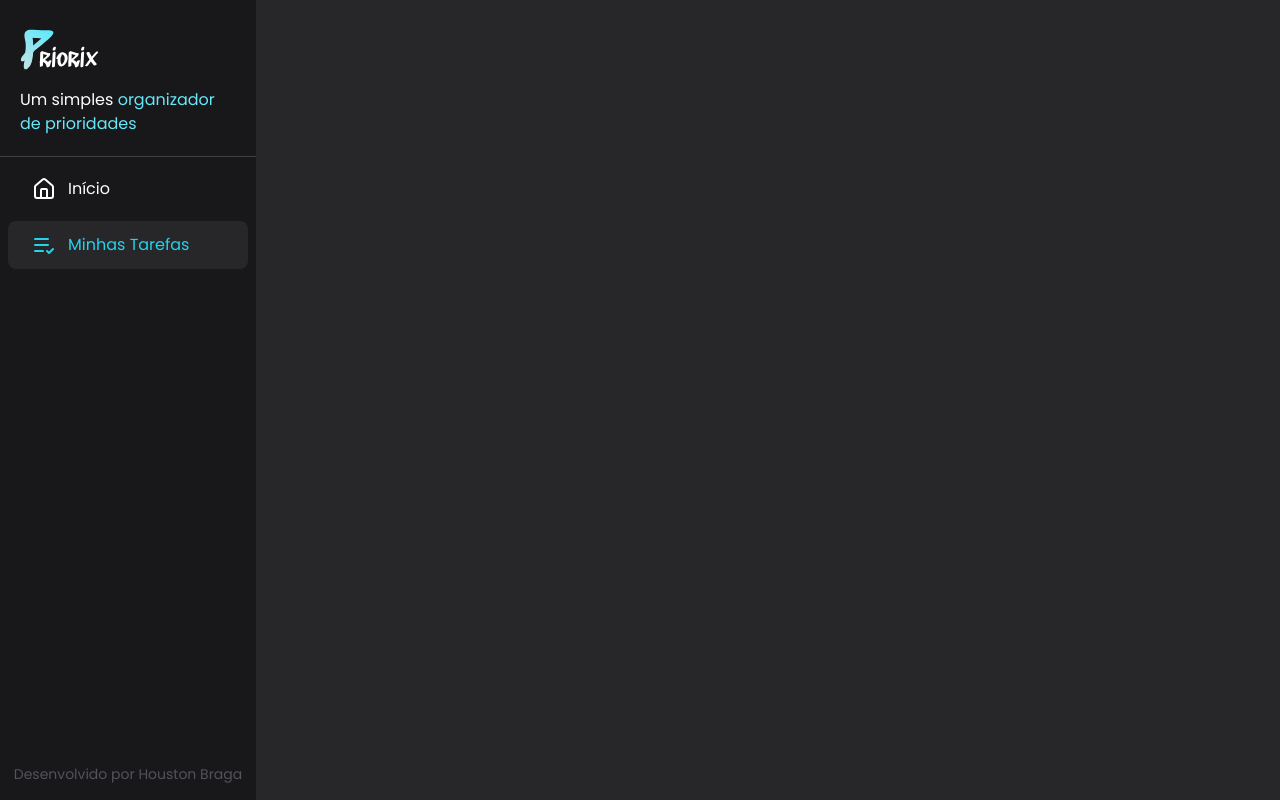
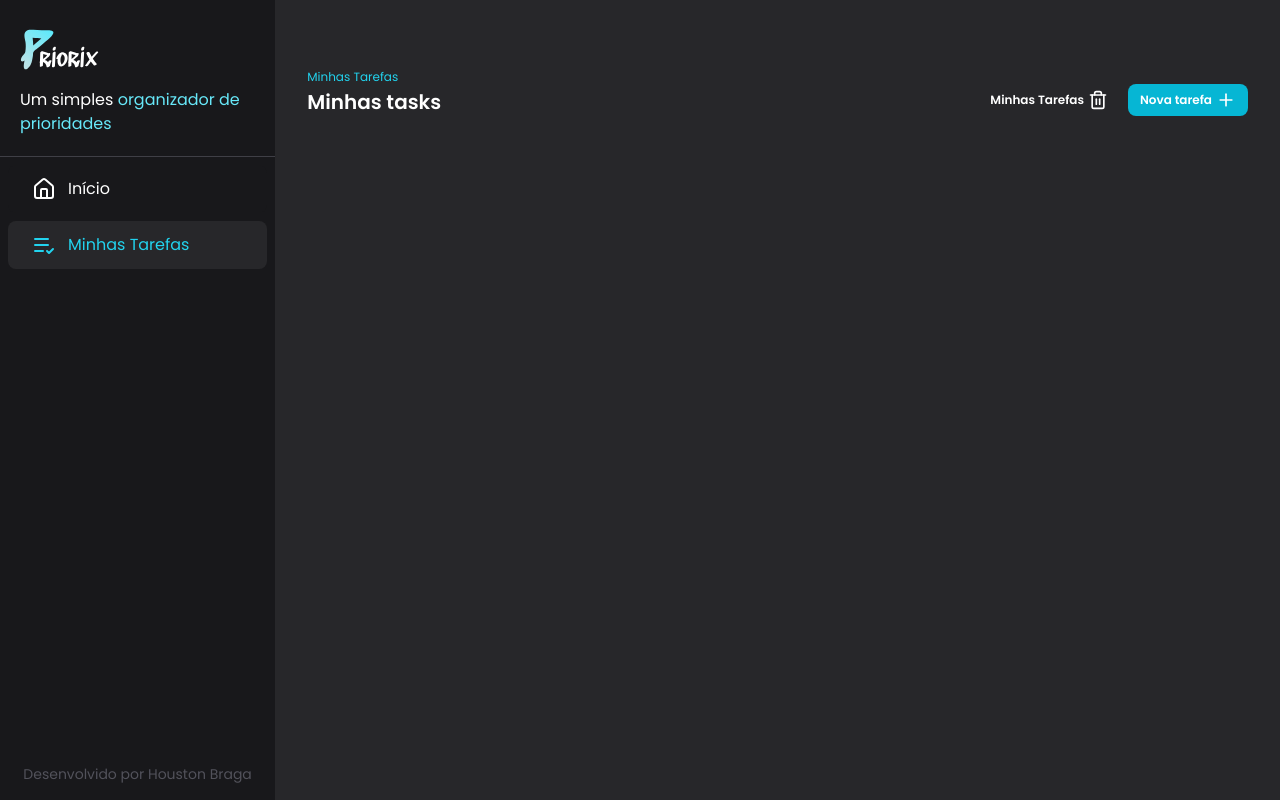
Before and after one commit to houstonbraga/task-manager-priorix, a React (Vite) app: page / in a window 1280 px wide. Built offline with nearby package versions, Linux system fonts and the light colour scheme.

Commit message:
feat: add header task and buttons variants created

```diff
--- a/src/App.jsx
+++ b/src/App.jsx
@@ -1,9 +1,11 @@
 import Sidebar from "./sidebar"
+import Tasks from "./task"
 
 function App() {
   return (
-    <div>
+    <div className="flex">
       <Sidebar />
+      <Tasks />
     </div>
   )
 }
--- /dev/null
+++ b/src/components/Button.jsx
@@ -0,0 +1,21 @@
+const Button = ({ children, variant = "primary" }) => {
+  const getVariantsButton = () => {
+    if (variant === "primary") {
+      return "bg-cyan-500"
+    }
+
+    if (variant === "ghost") {
+      return "bg-transparent"
+    }
+  }
+
+  return (
+    <button
+      className={`flex items-center justify-center gap-1 rounded-lg px-3 py-1 text-xs font-semibold hover:opacity-80 ${getVariantsButton()}`}
+    >
+      {children}
+    </button>
+  )
+}
+
+export default Button
--- a/src/sidebar/index.jsx
+++ b/src/sidebar/index.jsx
@@ -4,7 +4,7 @@ import ButtonSidebar from "./components/ButtonSidebar"
 
 const Sidebar = () => {
   return (
-    <div className="flex h-screen w-64 flex-col justify-between bg-zinc-900">
+    <div className="flex h-screen w-[270] flex-col justify-between bg-zinc-900">
       <div>
         <div className="space-y-4 border-b border-b-zinc-700 p-5">
           <img src={Logo} alt="logo-priorix" width={80} />
--- /dev/null
+++ b/src/task/index.jsx
@@ -0,0 +1,28 @@
+import { PlusIcon, Trash2Icon } from "lucide-react"
+import Button from "../components/Button"
+
+const Tasks = () => {
+  return (
+    <div className="w-full px-8 py-16">
+      <div className="flex w-full items-end justify-between">
+        <div>
+          <span className="text-xs text-cyan-400">Minhas Tarefas</span>
+          <h1 className="text-xl font-semibold">Minhas tasks</h1>
+        </div>
+        <div className="flex items-center gap-2">
+          <Button variant="ghost">
+            Minhas Tarefas
+            <Trash2Icon width={20} />
+          </Button>
+
+          <Button variant="primary">
+            Nova tarefa
+            <PlusIcon width={20} />
+          </Button>
+        </div>
+      </div>
+    </div>
+  )
+}
+
+export default Tasks
```
